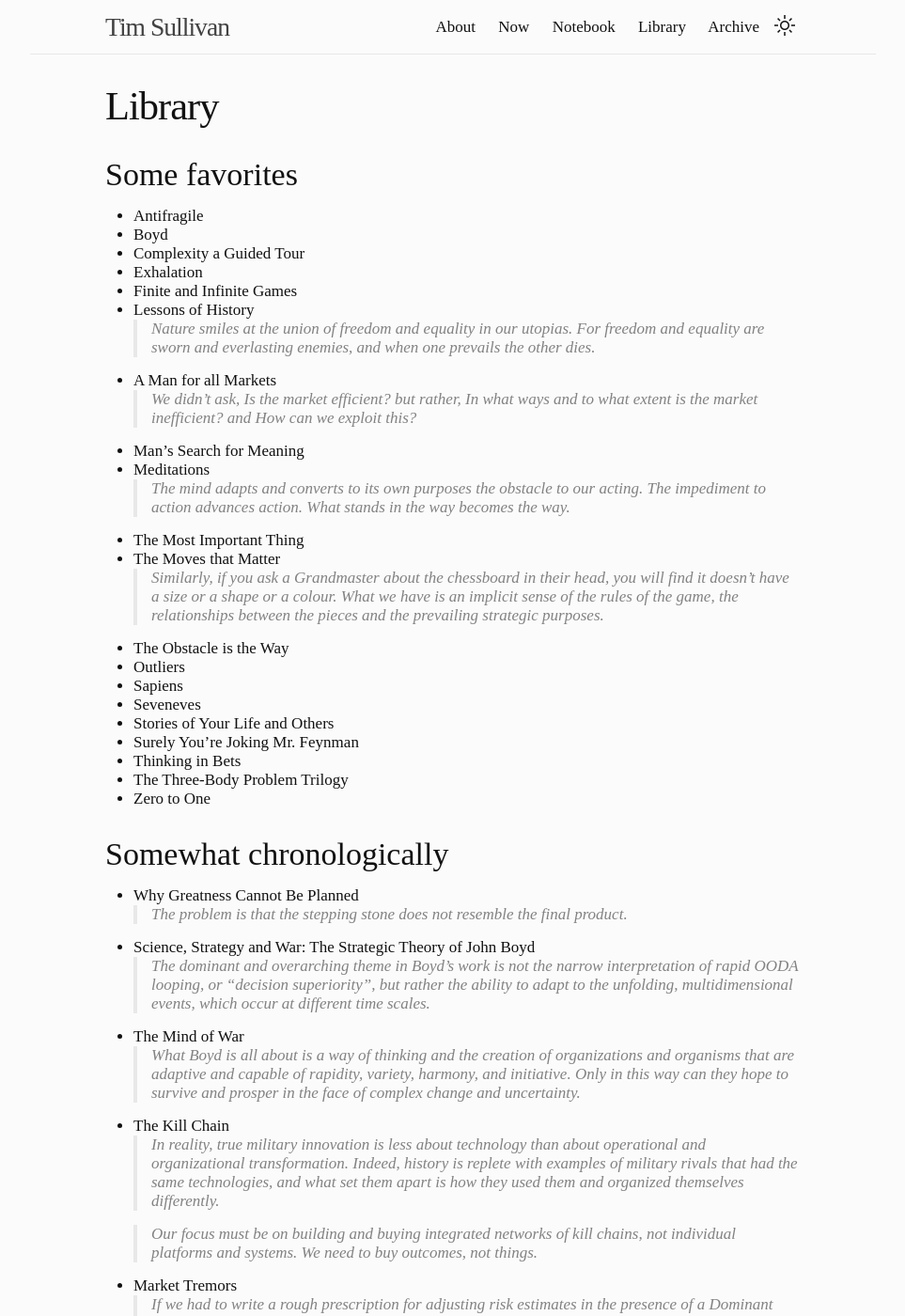
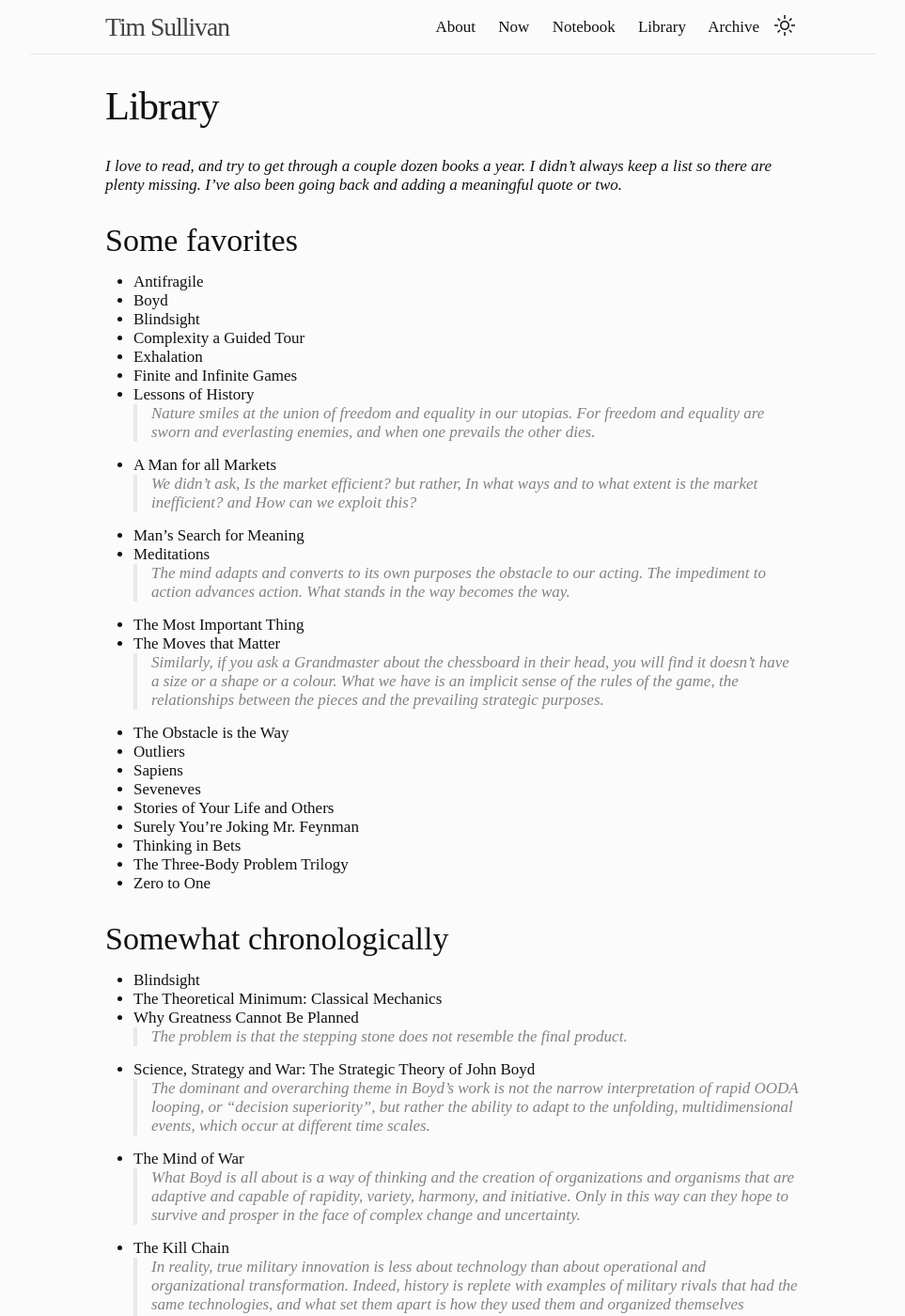
Before and after one commit to tims457/tims457.github.io.old, a Jekyll site: the page built from library/index.md, in a window 1280 px wide and 1400 px high. Shown: the whole window at 94% size, without its empty margins (158-1121 px from the left). Built offline with Jekyll 4.4.1, drawn with Linux system fonts in a browser that asks for light colours; some web fonts are replaced; some of the changed text lies outside the part shown.

Commit message:
update books

```diff
--- a/_config.yml
+++ b/_config.yml
@@ -16,7 +16,7 @@
 title: Tim Sullivan
 # email: your-email@example.com
 description: >- # this means to ignore newlines until "baseurl:"
-  Writings on space, machine learning, and other topics.
+  Space, machine learning, and other topics.
 baseurl: "" # the subpath of your site, e.g. /blog
 url: "https://sullivantm.com" # the base hostname & protocol for your site, e.g. http://example.com
 twitter_username: tims457
--- a/library/index.md
+++ b/library/index.md
@@ -6,9 +6,12 @@
 comments: false
 ---
 
+*I love to read, and try to get through a couple dozen books a year. I didn't always keep a list so there are plenty missing. I've also been going back and adding a meaningful quote or two.*
+
 ## Some favorites
 - Antifragile
 - Boyd
+- Blindsight
 - Complexity a Guided Tour
 - Exhalation
 - Finite and Infinite Games
@@ -33,6 +36,8 @@
 - Zero to One
 
 ## Somewhat chronologically
+- Blindsight
+- The Theoretical Minimum: Classical Mechanics
 - Why Greatness Cannot Be Planned
     > The problem is that the stepping stone does not resemble the final product.
 - Science, Strategy and War: The Strategic Theory of John Boyd
```
Also changed, not shown: other parts of library/index.md (+1 -0 lines).
